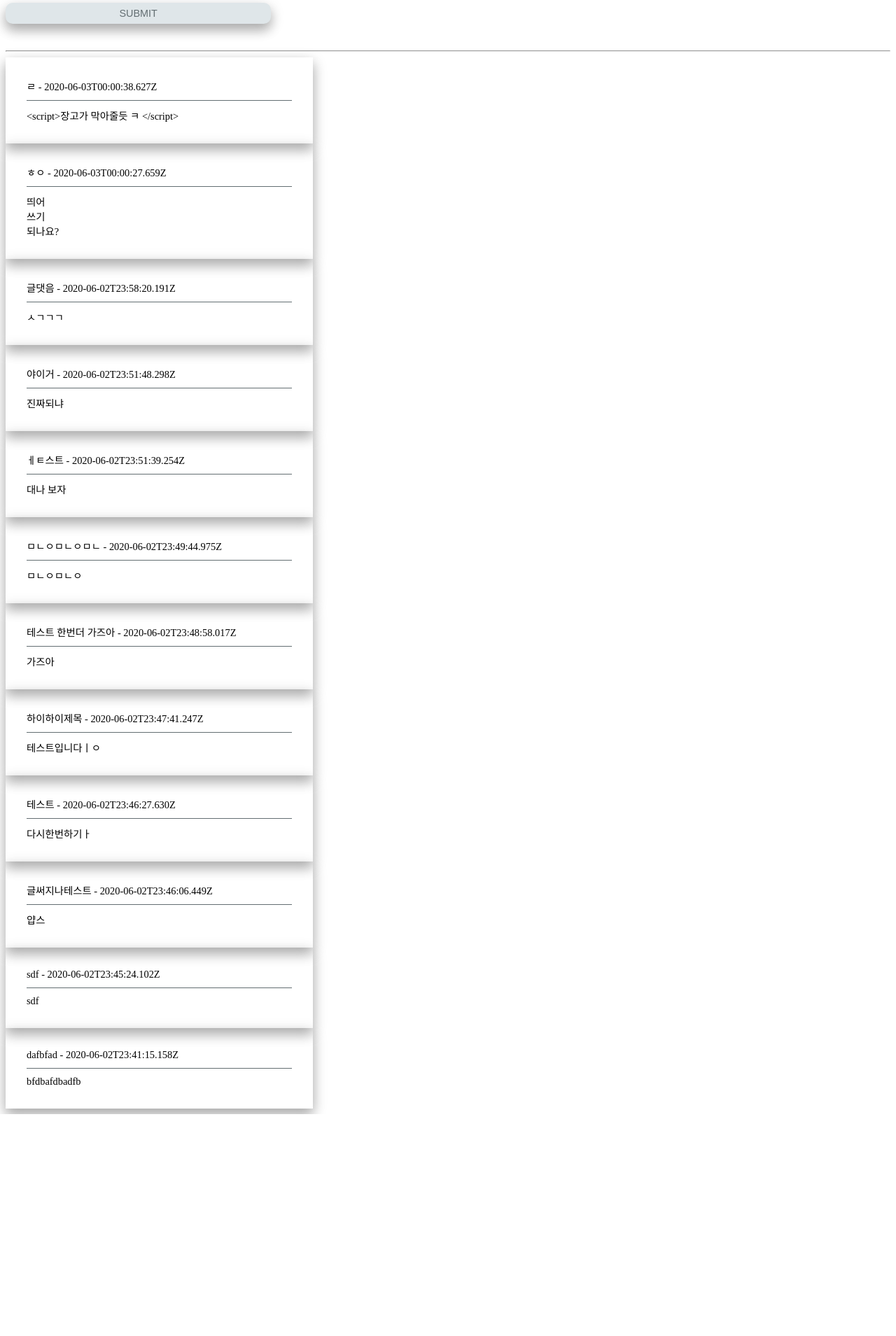
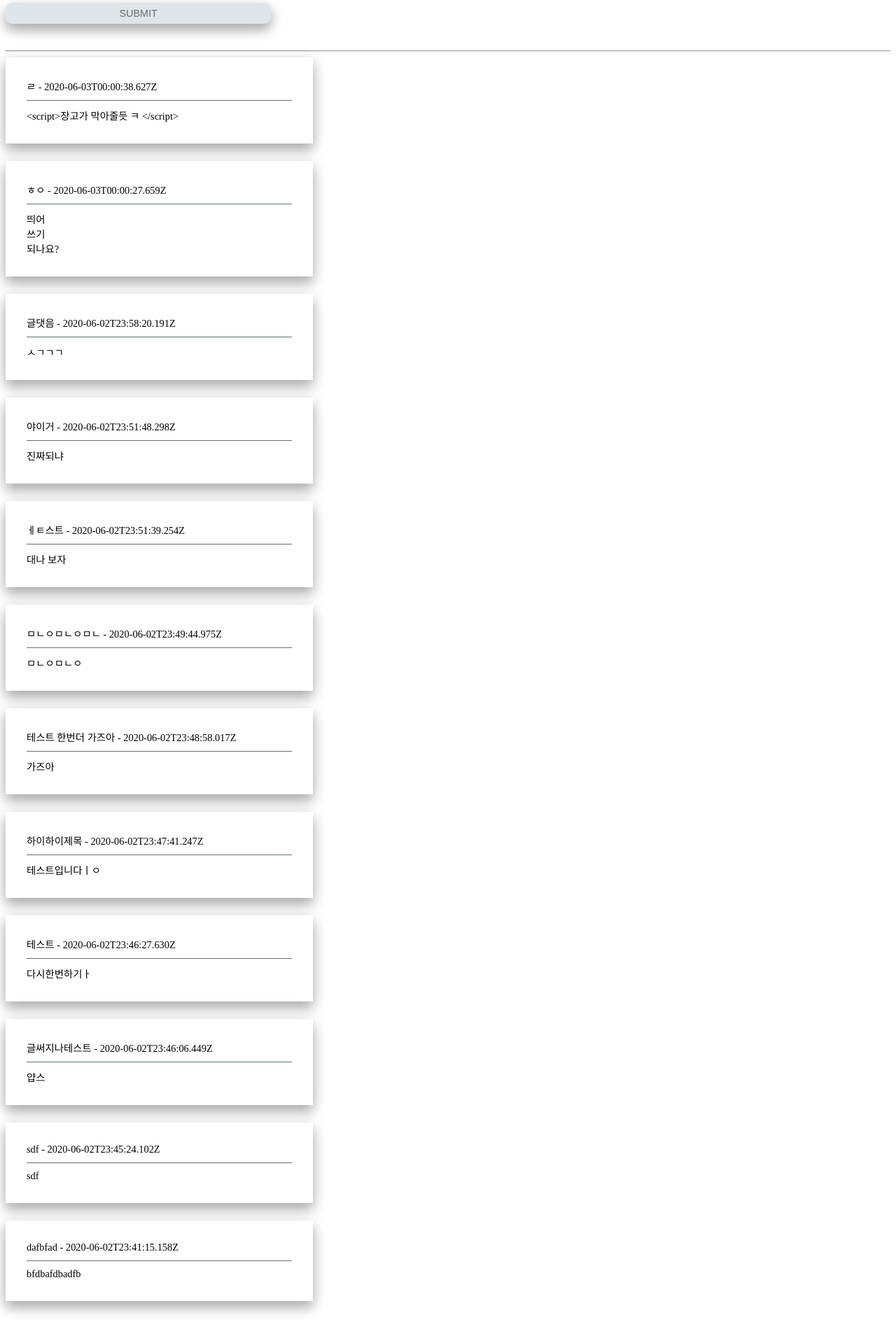
Before and after one commit to hsk-kr/simple-web-board, a Django app: page /board in a window 1280 px wide. Shown: the part 320-2229 px from the top of the page at 70% size. Before the commit the page ends 1912 px from the top, so only its background shows below. Run offline with Django 3.2, Linux system fonts and the light colour scheme; data comes from the database, SQL or seed files in the repository; both versions use the stored data as it was after the commit.

Commit message:
Change design

```diff
--- a/board/templates/board/board.html
+++ b/board/templates/board/board.html
@@ -48,6 +48,7 @@
             min-width: 200px;
             width: 30%;
             padding: 30px;
+            margin-bottom: 25px;
         }
 
         .bct,
@@ -60,6 +61,10 @@
             ;
             margin-bottom: 10px;
             border-bottom: 1px solid #636e72;
+        }
+
+        .b {
+            margin-bottom: 50px;
         }
     </style>
 </head>
@@ -84,6 +89,7 @@
         let latestData = null;
 
         setInterval(() => refresh(), 1000);
+
         const refresh = () => {
             fetch('/board/get_board')
                 .then(response => response.json())
```
Also changed, not shown: db.sqlite3.
